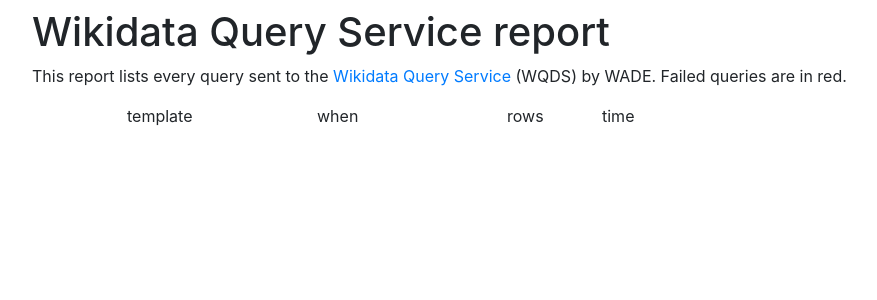
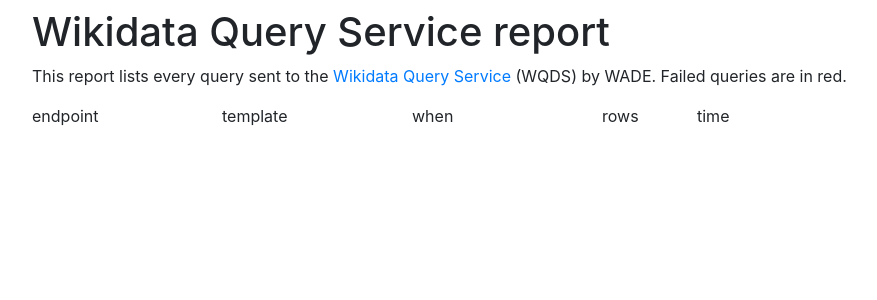
Before and after one commit to EdwardBetts/depicts, a Flask app: template templates/query_list.html in a window 1280 px wide. Shown: the part 56-356 px from the top of the page, without its empty margins (53-930 px from the left). Run offline with Flask 2, Linux system fonts and the light colour scheme; the template is opened without the code that fills it, so the values that code supplies are empty; parts of the project's set-up code (start-up, migrations or seed data) failed here and were passed over; some libraries are stand-ins or nearby versions.

Commit message:
Record page title and endpoint with query

```diff
--- a/app.py
+++ b/app.py
@@ -160,6 +160,7 @@ def save(item_id):
 @app.route("/property/P<int:property_id>")
 def property_query_page(property_id):
     pid = f'P{property_id}'
+    g.title = find_more_props[pid]
     sort = request.args.get('sort')
     sort_by_name = sort and sort.lower().strip() == 'name'
 
@@ -189,10 +190,9 @@ def property_query_page(property_id):
         has_label = sorted((row for row in rows if 'objectLabel' in row),
                             key=lambda row: locale.strxfrm(row['objectLabel']['value']))
         rows = has_label + no_label
-    label = find_more_props[pid]
 
     return render_template('property.html',
-                           label=label,
+                           label=g.title,
                            order=('name' if sort_by_name else 'count'),
                            pid=pid,
                            rows=rows)
@@ -674,6 +674,9 @@ def browse_page():
 
     item_labels = get_labels(qid for pid, qid in params)
 
+    g.title = ' / '.join(find_more_props[pid] + ': ' + item_labels[qid]
+                         for pid, qid in params)
+
     bindings = filter_artwork(params)
 
     facets = get_facets(params)
@@ -706,15 +709,12 @@ def browse_page():
             cache_refreshed = True
         item['image'] = detail[image_filename]
 
-    title = ' / '.join(find_more_props[pid] + ': ' + item_labels[qid]
-                       for pid, qid in params)
-
     catalog_url = url_for('catalog_page', **dict(params))
 
     return render_template('find_more.html',
                            facets=facets,
                            prop_labels=find_more_props,
-                           label=title,
+                           label=g.title,
                            pager=pager,
                            params=params,
                            item_map=item_map,
--- a/depicts/model.py
+++ b/depicts/model.py
@@ -111,6 +111,8 @@ class WikidataQuery(Base):
     error_text = Column(String)
     query_template = Column(String)
     row_count = Column(Integer)
+    page_title = Column(String)
+    endpoint = Column(String)
 
     @property
     def duration(self):
--- a/depicts/wdqs.py
+++ b/depicts/wdqs.py
@@ -4,7 +4,7 @@ import urllib.parse
 import os
 import dateutil.parser
 import hashlib
-from flask import request, render_template
+from flask import request, render_template, g
 from collections import defaultdict
 from datetime import datetime
 from .model import WikidataQuery
@@ -47,7 +47,9 @@ def record_query(query, query_template=None):
         start_time=start,
         sparql_query=query,
         path=request.full_path.rstrip('?'),
-        query_template=query_template)
+        query_template=query_template,
+        page_title=getattr(g, 'title', None),
+        endpoint=request.endpoint)
     database.session.add(db_query)
     database.session.commit()
 
--- a/templates/query_list.html
+++ b/templates/query_list.html
@@ -15,7 +15,7 @@
     </div>
 
     <div class="row">
-      <div class="col-1"></div>
+      <div class="col-2">endpoint</div>
       <div class="col-2">template</div>
       <div class="col-2">when</div>
       <div class="col-1">rows</div>
@@ -25,7 +25,7 @@
   {% for obj in q %}
     <div class="border {% if obj.bad %}border-danger{% endif %} my-1 py-1">
     <div class="row">
-      <div class="col-1"></div>
+      <div class="col-2">{{ obj.endpoint or '' }}</div>
       <div class="col-2">
         {{ obj.template or '' }}
       </div>
@@ -61,8 +61,11 @@
       </div>
 
       <div class="row">
-        <div class="col-1"></div>
-        <div class="col-11"><a href="{{ obj.path }}">{{ obj.path }}</a></div>
+        <div class="col"><a href="{{ obj.path }}">{{ obj.path }}</a></div>
+      </div>
+
+      <div class="row">
+        <div class="col">{{ obj.page_title or '' }}</div>
       </div>
 
       <div id="query_{{ obj.id }}" class="row sparql">
```
